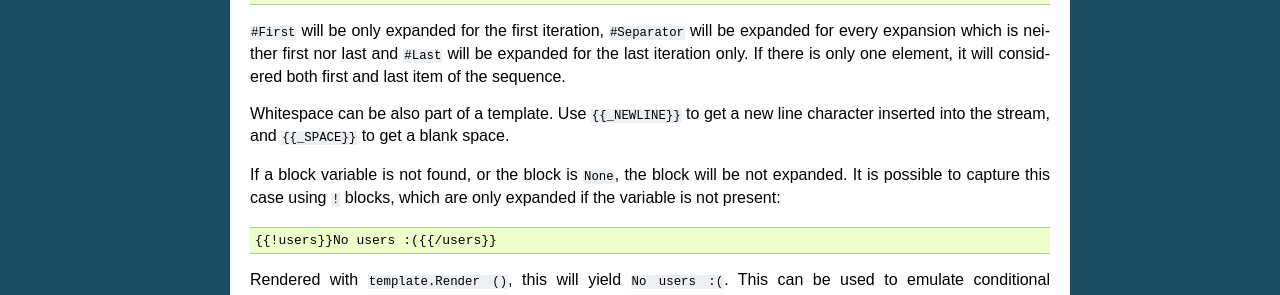
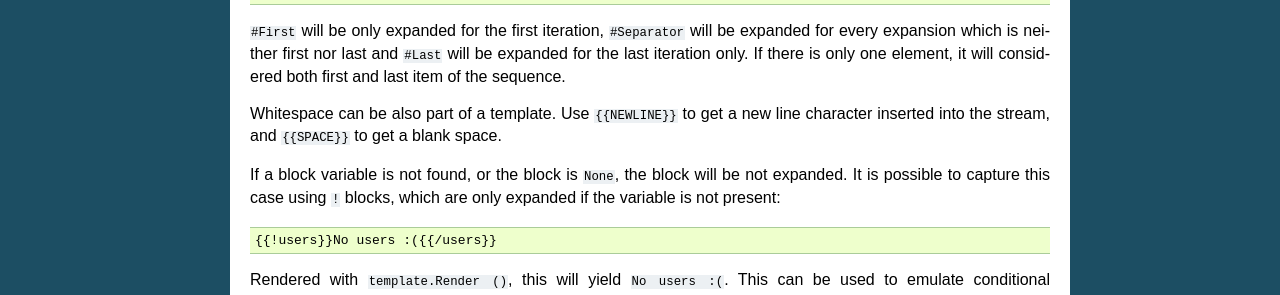
Before and after one commit to Anteru/lina, a Sphinx documentation site: the page built from docs/index.rst, in a window 1280 px wide and 900 px high, scrolled down 1677 px. Shown: the part 151-446 px from the top of the window. Built offline with Sphinx 7.4.7, drawn with Linux system fonts in a browser that asks for light colours.

```diff
--- a/docs/index.rst
+++ b/docs/index.rst
@@ -84,7 +84,7 @@ For blocks, Lina provides additional modifiers to check whether the current bloc
 
 ``#First`` will be only expanded for the first iteration, ``#Separator`` will be expanded for every expansion which is neither first nor last and ``#Last`` will be expanded for the last iteration only. If there is only one element, it will considered both first and last item of the sequence.
 
-Whitespace can be also part of a template. Use ``{{_NEWLINE}}`` to get a new line character inserted into the stream, and ``{{_SPACE}}`` to get a blank space.
+Whitespace can be also part of a template. Use ``{{NEWLINE}}`` to get a new line character inserted into the stream, and ``{{SPACE}}`` to get a blank space.
 
 If a block variable is not found, or the block is ``None``, the block will be not expanded. It is possible to capture this case using ``!`` blocks, which are only expanded if the variable is not present::
 
```
